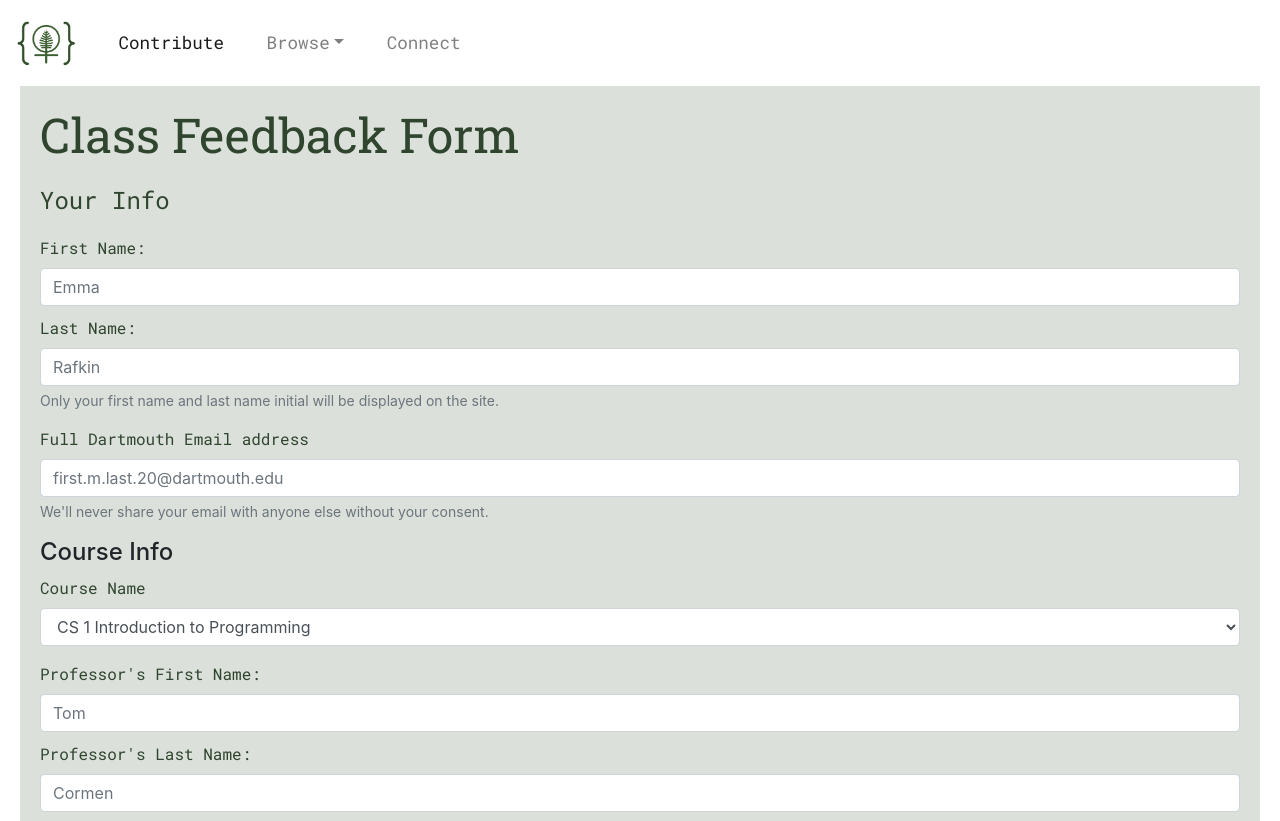
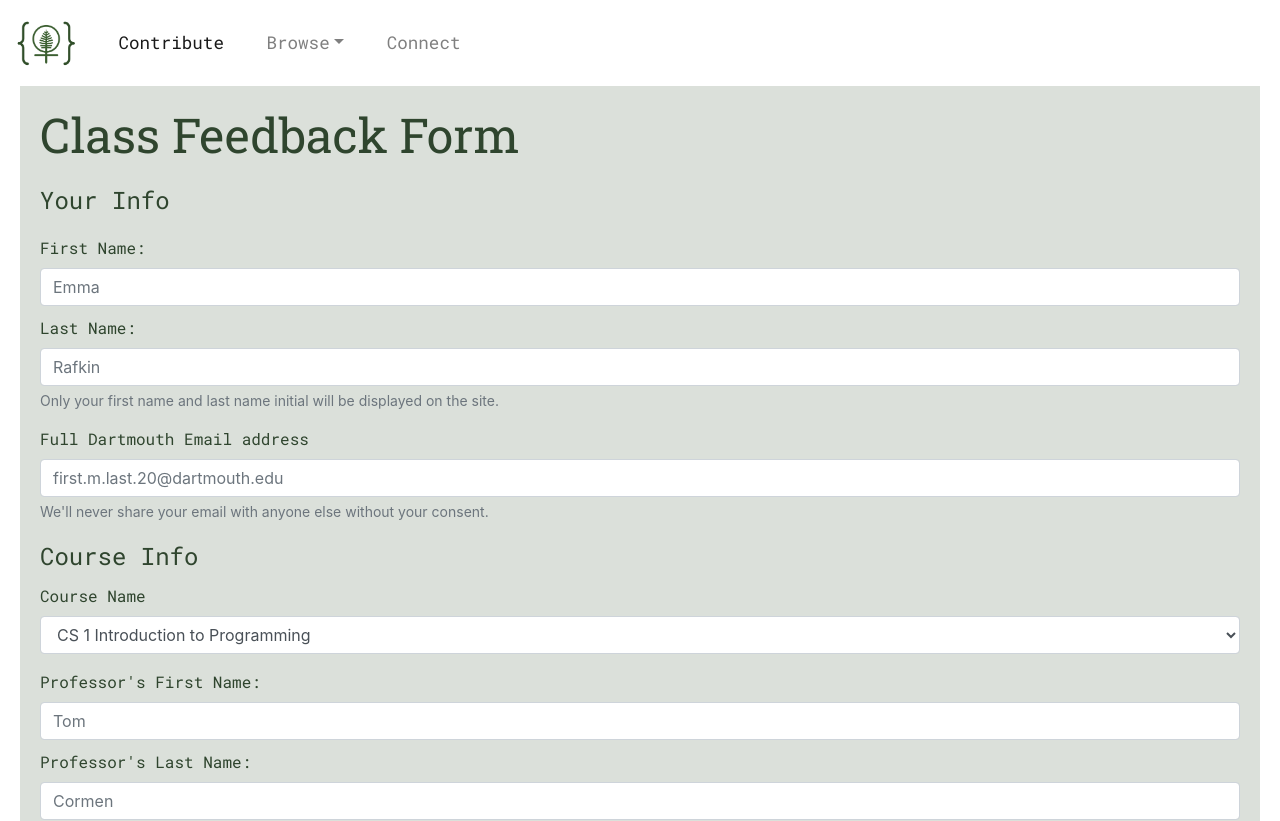
Before and after one commit to DALI-mini-webdev/final-project-jeem-teem, a React (Create React App) app in the folder jeem-team-website/: page /form in a window 1280 px wide. Shown: the top 821 px of the page. Built offline with nearby package versions, Linux system fonts and the light colour scheme.

Commit message:
font update

```diff
--- a/jeem-team-website/src/components/Home.js
+++ b/jeem-team-website/src/components/Home.js
@@ -15,7 +15,6 @@ class Home extends React.Component {
         return (
             <div>
                 <img className="BackgroundImage" src={background} alt=""/>
-
                 <div className="LandingPage">
                     <title className="whiteText">Welcome</title>
                     <title className="subtitle">We have compiled this for future women in computer science.</title>
--- a/jeem-team-website/src/components/UserClassForm.js
+++ b/jeem-team-website/src/components/UserClassForm.js
@@ -264,7 +264,7 @@ class UserClassForm extends React.Component {
 
 
                         {/* class info */}
-                        <h4>Course Info</h4>
+                        <h4 className="header">Course Info</h4>
 
                         {/* drop down select for class */}
                         <Form.Group controlId="exampleForm.ControlSelect1">
```
